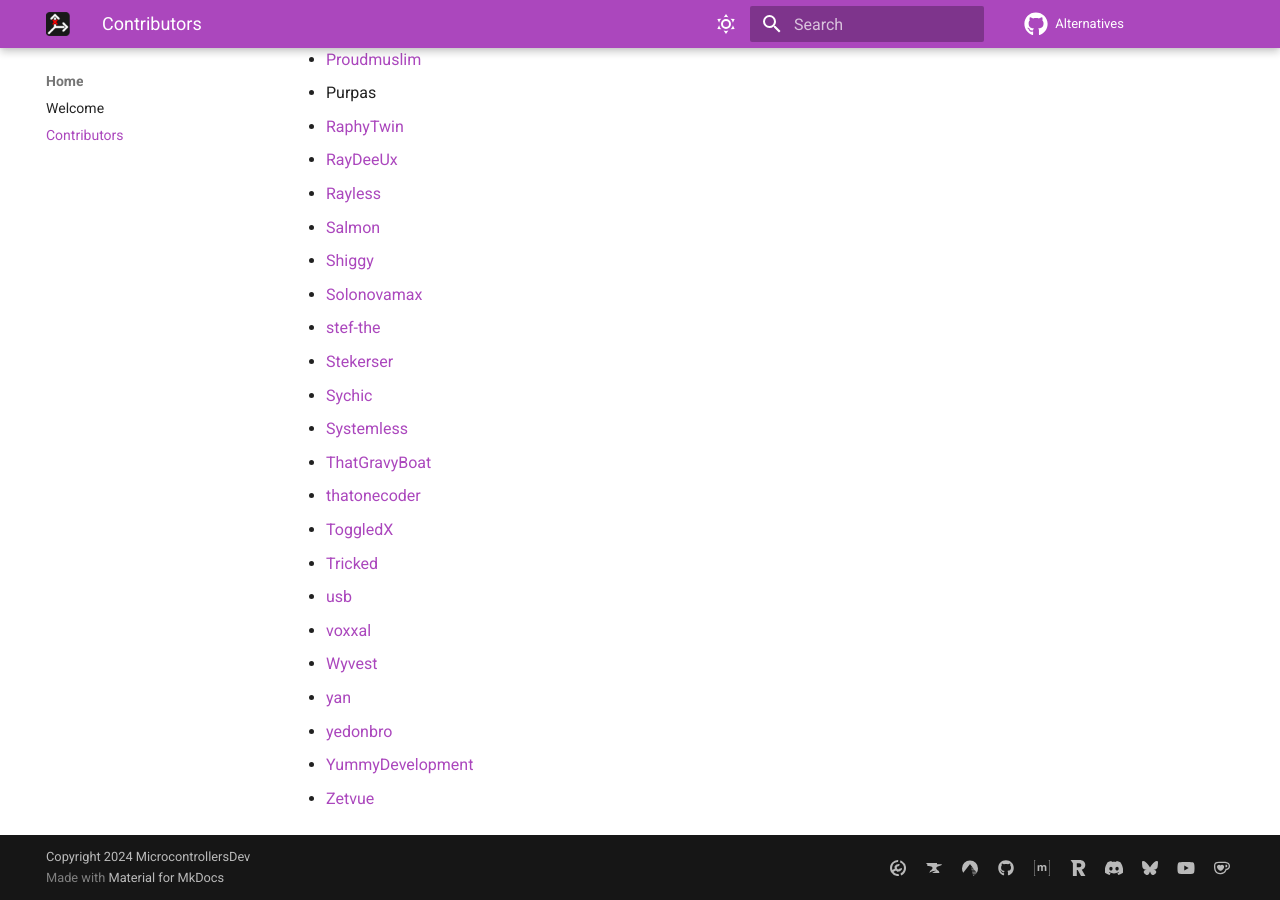
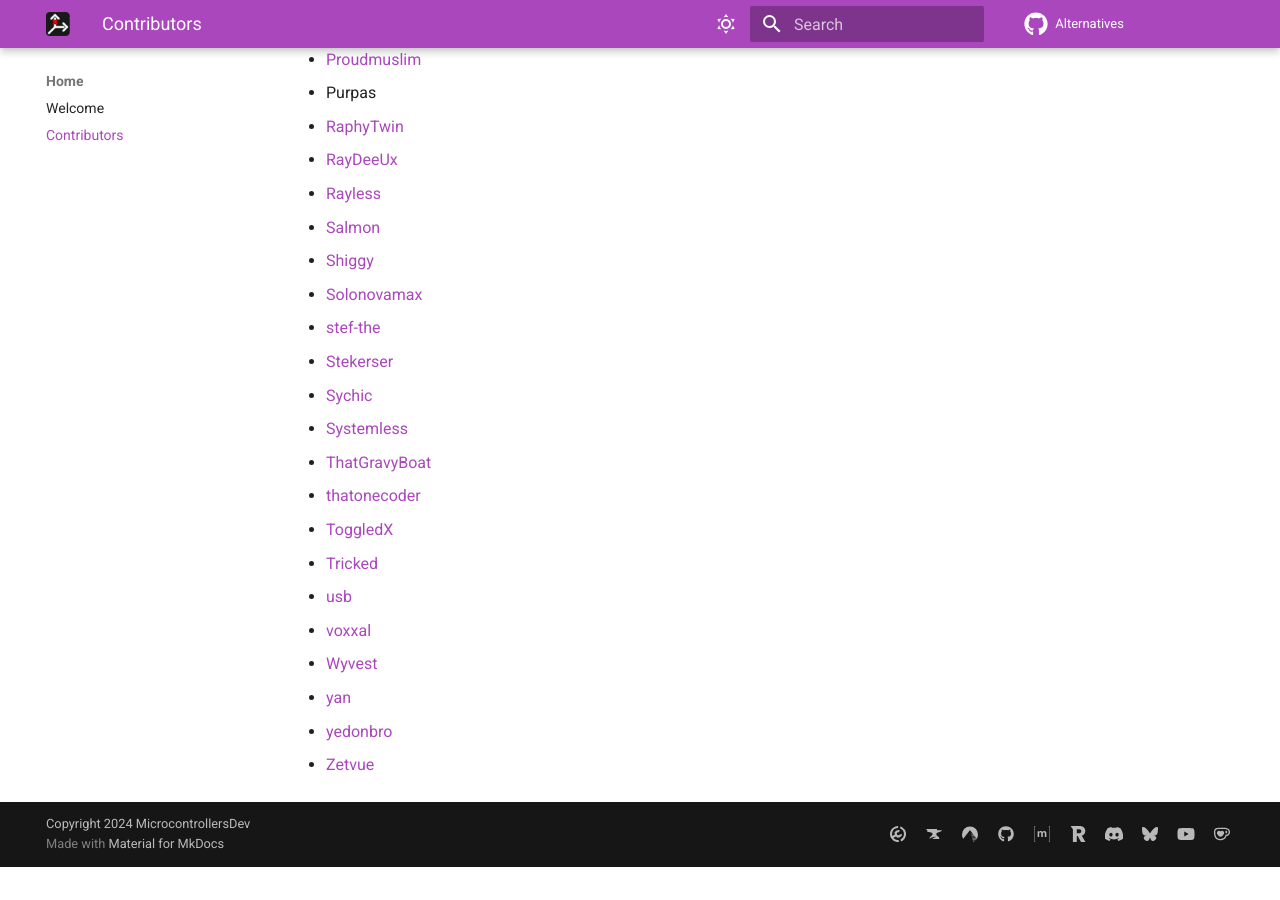
Before and after one commit to MicrocontrollersDev/Alternatives, an MkDocs documentation site: the page built from docs/contributors.md, in a window 1280 px wide and 900 px high, scrolled down 1995 px. Built offline with MkDocs 1.6.1 and Material for MkDocs 9.7.7, drawn with Linux system fonts in a browser that asks for light colours; comment, search, counter and statistics services are not loaded; after the commit the page ends 2862 px from its top, so only the background shows below that.

Commit message:
Update contributors.md

```diff
--- a/docs/contributors.md
+++ b/docs/contributors.md
@@ -75,5 +75,4 @@
 * [Wyvest](https://github.com/Wyvest)
 * [yan](https://github.com/yanNotDev)
 * [yedonbro](https://github.com/yedonbro)
-* [YummyDevelopment](https://github.com/YummyDevelopment)
 * [Zetvue](https://zetvue.github.io)
```
